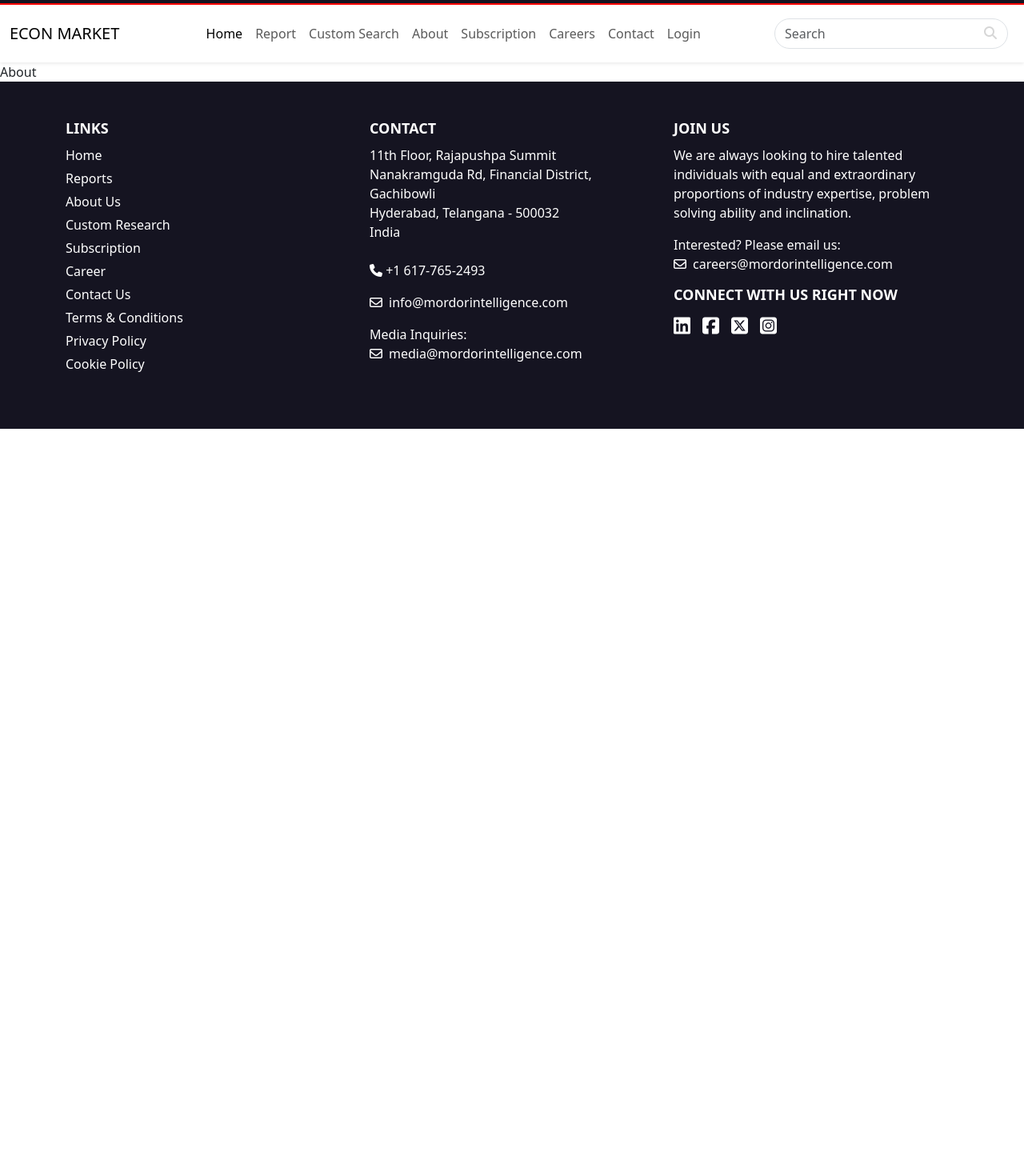
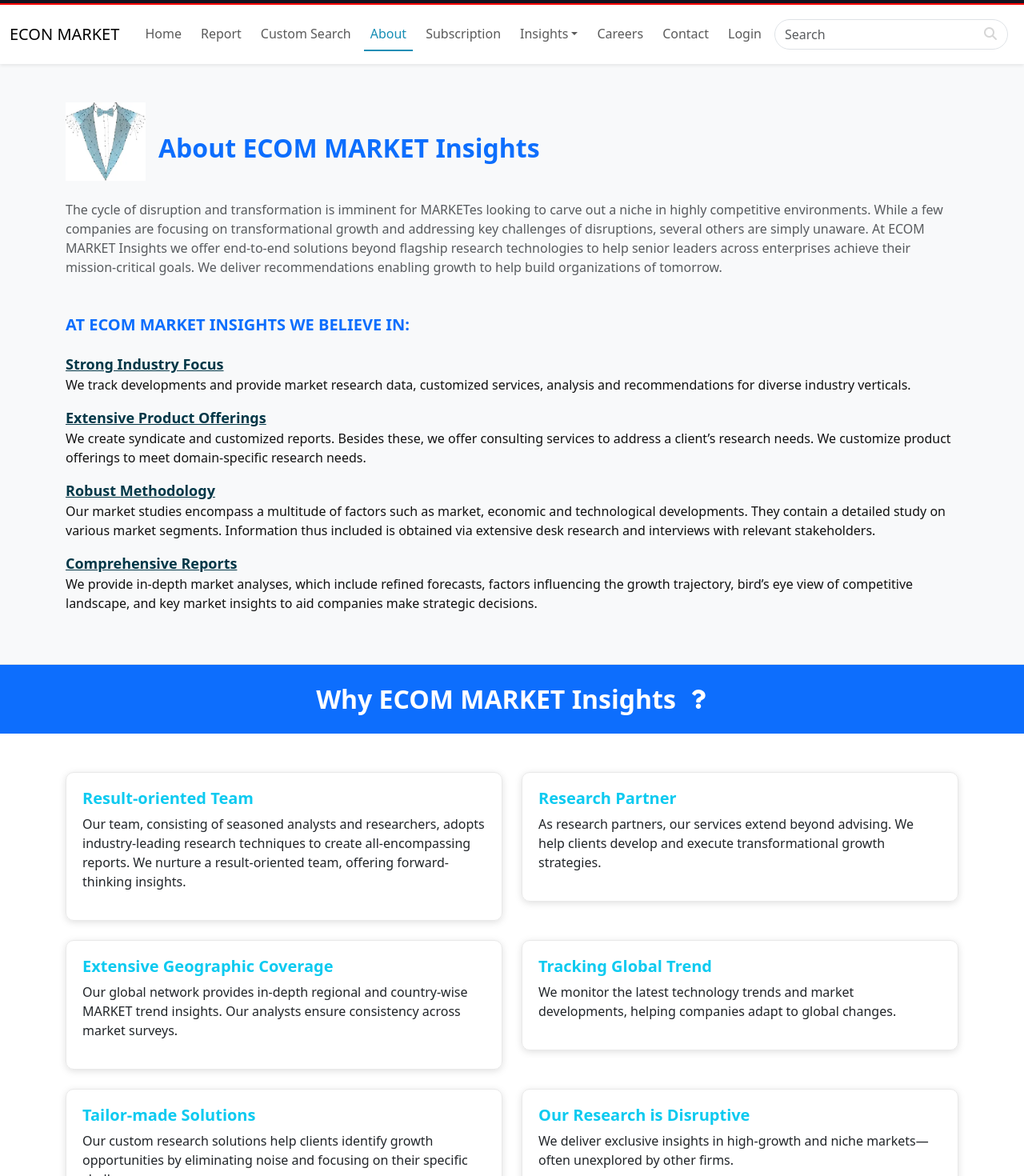
Before and after one commit to av1112-verma/Ecom-Market, a React (Create React App) app: page /about in a window 1280 px wide. Shown: the part 40-1510 px from the top of the page at 80% size. Before the commit the page ends 800 px from the top, so only its background shows below. Built offline with nearby package versions, Linux system fonts and the light colour scheme; the HTML template or start-up script is replaced by a standard one.

Commit message:
add pages

```diff
--- a/src/App.js
+++ b/src/App.js
@@ -1,5 +1,6 @@
 import './App.css';
 import '../src/Theme/Style/style.css';
+import '../src/Theme/Style/responsive.css';
 import Footer from './Component/Footer';
 import Header from './Component/Header';
 import { BrowserRouter as Router, Routes, Route } from 'react-router-dom';
--- a/src/Component/Footer.jsx
+++ b/src/Component/Footer.jsx
@@ -18,7 +18,7 @@ const Footer = () => {
     <footer className="py-3 py-md-5">
       <div className="container">
         <div className="row">
-          <div className='col-md-4'>
+          <div className='col-6 col-md-4'>
             <div className="footer_item">
               <h3 className="footer_heading">LINKS</h3>
               <ul className="list-unstyled">
@@ -33,7 +33,7 @@ const Footer = () => {
             </div>
           </div>
 
-          <div className='col-md-4'>
+          <div className='col-6 col-md-4'>
             <div className="footer_item">
               <h3 className="footer_heading">CONTACT</h3>
               <p>11th Floor, Rajapushpa Summit<br />
--- a/src/Component/Header.jsx
+++ b/src/Component/Header.jsx
@@ -1,5 +1,5 @@
 import React, { useEffect, useState } from "react";
-import { Link } from "react-router-dom";
+import { Link, NavLink } from "react-router-dom";
 import { FaInstagram, FaTwitter, FaLinkedinIn } from "react-icons/fa";
 import { FaFacebook } from "react-icons/fa";
 
@@ -19,7 +19,7 @@ const Header = () => {
     <>
       {/* Top Contact Bar */}
       <div className="top-header d-flex justify-content-between align-items-center px-3 py-2 text-white">
-        <div className="contact-info d-flex gap-4 align-items-center">
+        <div className="contact-info d-flex gap-sm-4 align-sm-items-center">
           <Link to={"tel:+18125064440"}>
             <img src="https://flagcdn.com/us.svg" alt="US Flag" width="20" />
             <i className="fa fa-phone ms-2 me-0"></i> +1 812 506 4440
@@ -54,30 +54,51 @@ const Header = () => {
             <span className="navbar-toggler-icon"></span>
           </button>
           <div className="collapse navbar-collapse" id="navbarSupportedContent">
-            <ul className="navbar-nav m-auto mb-2 mb-lg-0">
+            <ul className="navbar-nav m-auto mb-2 mb-lg-0 gap-2">
               <li className="nav-item">
-                <Link className="nav-link active" aria-current="page" to="/">Home</Link>
+                <NavLink className={({ isActive }) => isActive ? "nav-link active" : "nav-link"} to="/">Home</NavLink>
               </li>
               <li className="nav-item">
-                <Link className="nav-link" to="/report">Report</Link>
+                <NavLink className={({ isActive }) => isActive ? "nav-link active" : "nav-link"} to="/report">Report</NavLink>
               </li>
               <li className="nav-item">
-                <Link className="nav-link" to="/custom_search">Custom Search</Link>
+                <NavLink className={({ isActive }) => isActive ? "nav-link active" : "nav-link"} to="/custom_search">Custom Search</NavLink>
               </li>
               <li className="nav-item">
-                <Link className="nav-link" to="/about">About</Link>
+                <NavLink className={({ isActive }) => isActive ? "nav-link active" : "nav-link"} to="/about">About</NavLink>
               </li>
               <li className="nav-item">
-                <Link className="nav-link" to="/subscription">Subscription</Link>
+                <NavLink className={({ isActive }) => isActive ? "nav-link active" : "nav-link"} to="/subscription">Subscription</NavLink>
+              </li>
+              <li className="nav-item dropdown">
+                <NavLink
+                  className={({ isActive }) =>
+                    isActive ? "nav-link dropdown-toggle " : "nav-link dropdown-toggle active"
+                  }
+                  to="#"
+                  role="button"
+                  data-bs-toggle="dropdown"
+                  aria-expanded="false"
+                >
+                  Insights
+                </NavLink>
+                <ul className="dropdown-menu">
+                  <li>
+                    <NavLink className="dropdown-item" to="/press_release">Press Release</NavLink>
+                  </li>
+                  <li>
+                    <NavLink className="dropdown-item" to="/blog">Blog</NavLink>
+                  </li>
+                </ul>
               </li>
               <li className="nav-item">
-                <Link className="nav-link" to="/career">Careers</Link>
+                <NavLink className={({ isActive }) => isActive ? "nav-link active" : "nav-link"} to="/career">Careers</NavLink>
               </li>
               <li className="nav-item">
-                <Link className="nav-link" to="/contact">Contact</Link>
+                <NavLink className={({ isActive }) => isActive ? "nav-link active" : "nav-link"} to="/contact">Contact</NavLink>
               </li>
               <li className="nav-item">
-                <Link className="nav-link" to="/login">Login</Link>
+                <NavLink className={({ isActive }) => isActive ? "nav-link active" : "nav-link"} to="/login">Login</NavLink>
               </li>
             </ul>
             <form className="search_header" role="search">
--- a/src/Pages/About.jsx
+++ b/src/Pages/About.jsx
@@ -1,11 +1,127 @@
-import React from 'react'
+import React from "react";
+import { FaQuestion } from "react-icons/fa";
 
-const About = () => {
+
+const AboutSection = () => {
   return (
-    <div>
-      About
-    </div>
-  )
-}
+    <>
+      <section className="about-section py-5 border-bottom">
+        <div className="container text-center">
+          <div className="d-flex align-items-center gap-3">
+            <img src="Images/coat-07.webp" alt="Tie Icon" className="mb-4" style={{ maxWidth: "100px" }} />
+            <h2 className="fw-bold text-primary">About ECOM MARKET Insights</h2>
+          </div>
+          <p className="text-muted mb-5">
+            The cycle of disruption and transformation is imminent for MARKETes looking to carve
+            out a niche in highly competitive environments. While a few companies are focusing on
+            transformational growth and addressing key challenges of disruptions, several others
+            are simply unaware. At ECOM MARKET Insights we offer end-to-end solutions beyond
+            flagship research technologies to help senior leaders across enterprises achieve their
+            mission-critical goals. We deliver recommendations enabling growth to help build
+            organizations of tomorrow.
+          </p>
 
-export default About
+          <h5 className="text-uppercase text-start fw-bold text-primary mb-4">
+            At ECOM MARKET Insights We Believe In:
+          </h5>
+          <div className="text-start">
+            <p>
+              <strong><u>Strong Industry Focus</u></strong><br />
+              We track developments and provide market research data, customized services,
+              analysis and recommendations for diverse industry verticals.
+            </p>
+            <p>
+              <strong><u>Extensive Product Offerings</u></strong><br />
+              We create syndicate and customized reports. Besides these, we offer consulting
+              services to address a client’s research needs. We customize product offerings to
+              meet domain-specific research needs.
+            </p>
+            <p>
+              <strong><u>Robust Methodology</u></strong><br />
+              Our market studies encompass a multitude of factors such as market, economic and
+              technological developments. They contain a detailed study on various market segments.
+              Information thus included is obtained via extensive desk research and interviews
+              with relevant stakeholders.
+            </p>
+            <p>
+              <strong><u>Comprehensive Reports</u></strong><br />
+              We provide in-depth market analyses, which include refined forecasts, factors
+              influencing the growth trajectory, bird’s eye view of competitive landscape, and
+              key market insights to aid companies make strategic decisions.
+            </p>
+          </div>
+        </div>
+      </section>
+      <section className="why-us-section text-dark">
+        <div className="bg-primary text-white py-4 text-center d-flex align-items-center gap-3 justify-content-center">
+          <h2 className="fw-bold mb-0">Why ECOM MARKET Insights</h2>
+          <FaQuestion style={{ fontSize: "24px" }} />
+        </div>
+
+        <div className="container py-5">
+          <div className="row gy-4">
+            <div className="col-md-6">
+              <div className="team_result_card">
+              <h5 className="text-info fw-bold">Result-oriented Team</h5>
+              <p>
+                Our team, consisting of seasoned analysts and researchers, adopts industry-leading
+                research techniques to create all-encompassing reports. We nurture a result-oriented
+                team, offering forward-thinking insights.
+              </p>
+              </div>
+            </div>
+            <div className="col-md-6">
+              <div className="team_result_card">
+                <h5 className="text-info fw-bold">Research Partner</h5>
+                <p>
+                  As research partners, our services extend beyond advising. We help clients develop
+                  and execute transformational growth strategies.
+                </p>
+              </div>
+            </div>
+
+            <div className="col-md-6">
+              <div className="team_result_card">
+                <h5 className="text-info fw-bold">Extensive Geographic Coverage</h5>
+                <p>
+                  Our global network provides in-depth regional and country-wise MARKET trend insights.
+                  Our analysts ensure consistency across market surveys.
+                </p>
+              </div>
+            </div>
+            <div className="col-md-6">
+              <div className="team_result_card">
+                <h5 className="text-info fw-bold">Tracking Global Trend</h5>
+                <p>
+                  We monitor the latest technology trends and market developments, helping companies adapt
+                  to global changes.
+                </p>
+              </div>
+            </div>
+
+            <div className="col-md-6">
+              <div className="team_result_card">
+                <h5 className="text-info fw-bold">Tailor-made Solutions</h5>
+                <p>
+                  Our custom research solutions help clients identify growth opportunities by eliminating
+                  noise and focusing on their specific challenges.
+                </p>
+              </div>
+            </div>
+            <div className="col-md-6">
+              <div className="team_result_card">
+                <h5 className="text-info fw-bold">Our Research is Disruptive</h5>
+                <p>
+                  We deliver exclusive insights in high-growth and niche markets—often unexplored by other
+                  firms.
+                </p>
+              </div>
+            </div>
+          </div>
+        </div>
+      </section>
+    </>
+  );
+};
+
+export default AboutSection;
--- /dev/null
+++ b/src/Theme/Style/responsive.css
@@ -0,0 +1,10 @@
+@media (max-width:576px) {
+    .contact-info {
+        flex-direction: column !important;
+        gap: 5px !important;
+        align-items: flex-start !important;
+    }
+    .sticky-top {
+        top: -1px !important;
+    }
+}
--- a/src/Theme/Style/style.css
+++ b/src/Theme/Style/style.css
@@ -20,12 +20,24 @@
     border-bottom: 2px solid red;
     font-size: 14px;
 }
+.navbar-nav .nav-link:hover {
+    color: #168eb5 !important;
+}
+.navbar-nav .nav-link.active {
+    color: #168eb5 !important;
+}
+.navbar-nav .nav-item .nav-link{
+    border-bottom: 2px solid transparent;
+}
+.navbar-nav .nav-link.active{
+    border-color: #168eb5 !important;
+}
 
 .social-icon {
   color: #fff;
-  background-color: #0d6efd;
+  /* background-color: #0d6efd; */
   padding: 6px;
-  border-radius: 50%;
+  border-radius: 10px;
   font-size: 14px;
   text-align: center;
   width: 28px;
@@ -75,6 +87,7 @@ footer .footer_item a {
     text-decoration: none;
     cursor: pointer;
     color: #fff;
+    word-break: break-all;
 }
 footer .footer_item .footer_heading {
     font-size: 18px;
@@ -476,3 +489,24 @@ text-align: left;
     right: 0;
     z-index: 99999999;
 }
+.about-section {
+  background-color: #f8f9fa;
+}
+.about-section p {
+  font-size: 16px;
+  color: #111;
+  text-align: left;
+}
+.about-section p u {
+    font-size: 18px;
+    color: #013747;
+    font-weight: 600;
+    margin: 0 0 .5rem;
+    text-decoration: underline;
+}
+.team_result_card {
+    padding: 20px;
+    border: 1px solid #e9e9e9;
+    border-radius: 10px;
+    box-shadow: rgba(99, 99, 99, 0.2) 0px 2px 8px 0px;
+}
```
Also changed, not shown: public/Images/coat-07.webp (added).
